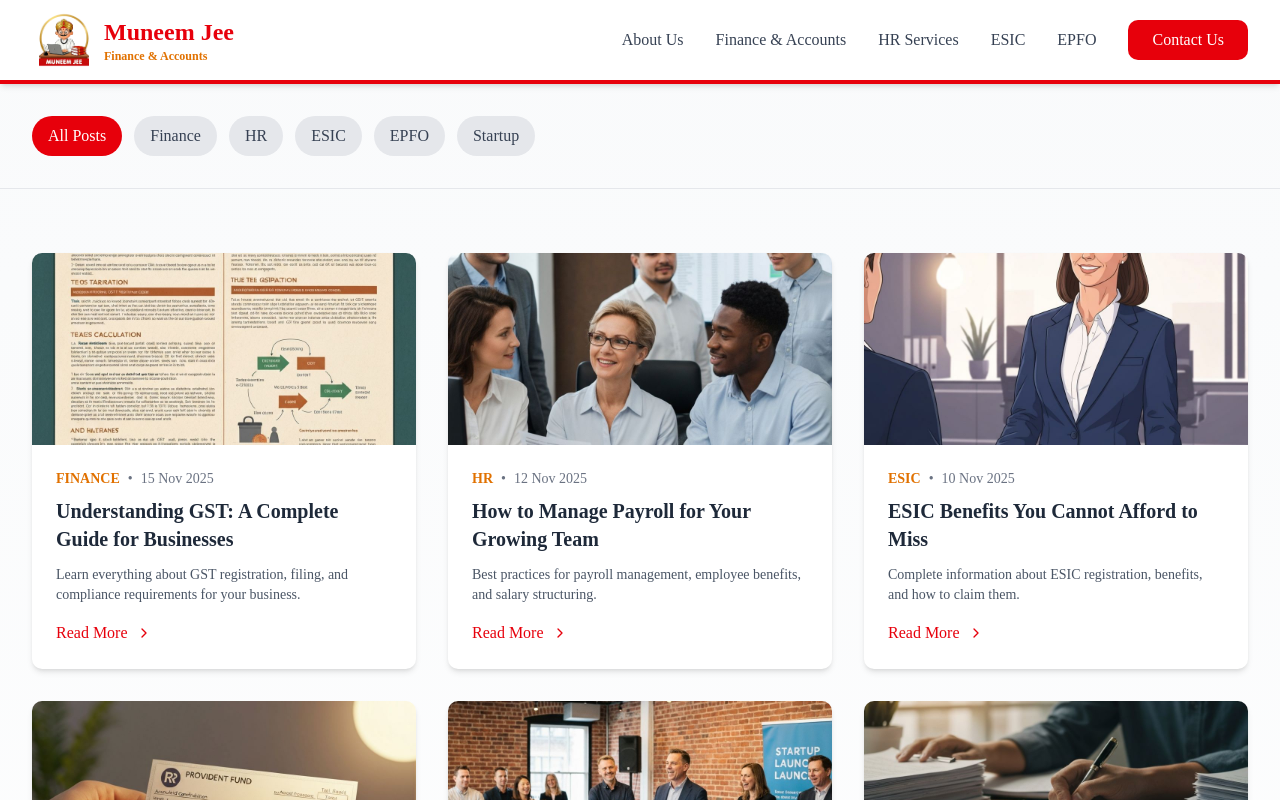
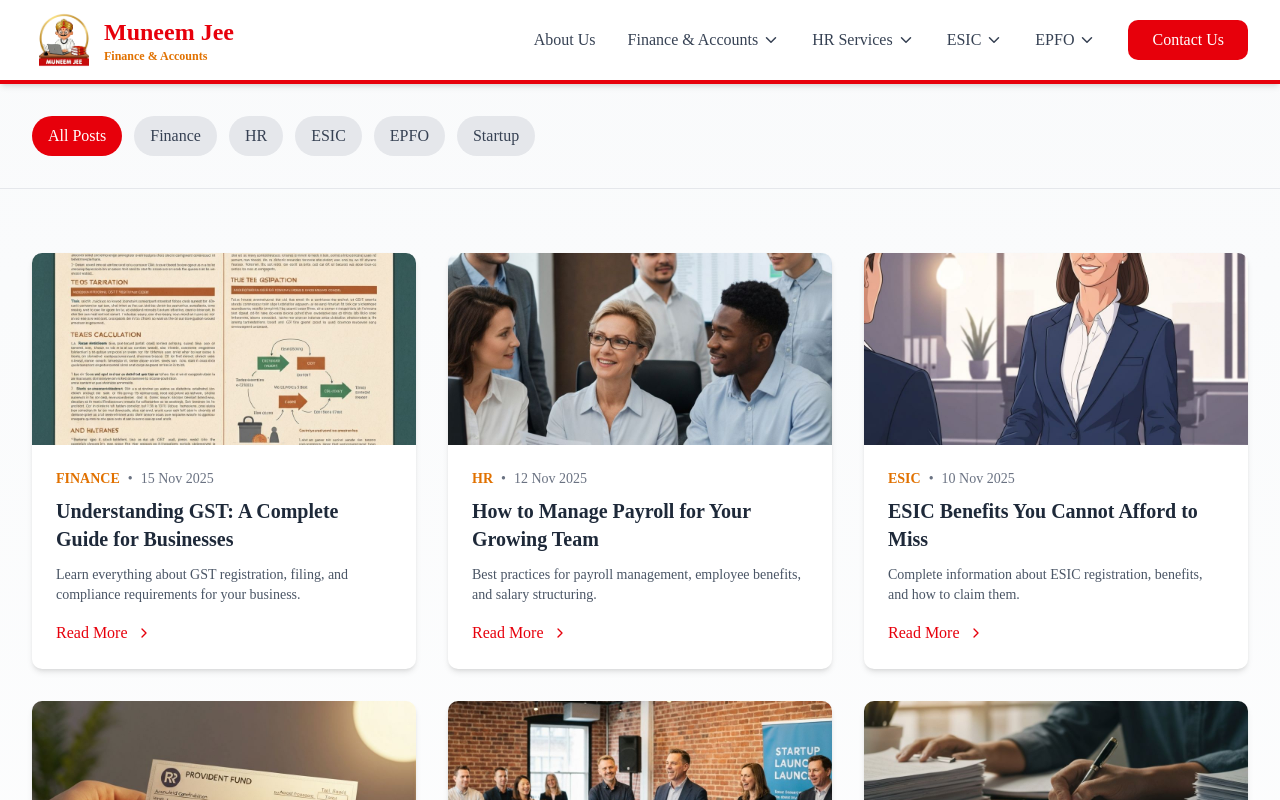
Before and after one commit to MohitPrajapati123/Muneem-ji, a React (Vite) app: page /blog in a window 1280 px wide. Shown: the top 800 px of the page. Built offline with nearby package versions, Linux system fonts and the light colour scheme.

Commit message:
Initial commit

```diff
--- a/src/App.tsx
+++ b/src/App.tsx
@@ -37,6 +37,7 @@ const App = () => {
           <Route path="/faqs" element={<FAQsPage />} />
           <Route path="/finance" element={<FinancePage />} />
           <Route path="/hr-services" element={<HRServicesPage />} />
+          <Route path="/hr-services/epfo" element={<EPFOPage />} />
           <Route path="/learn-more" element={<LearnMorePage />} />
           <Route path="/learn-more1" element={<LearnMorePage1 />} />
           <Route path="/privacy-policy" element={<PrivacyPolicy />} />
--- a/src/components/header.tsx
+++ b/src/components/header.tsx
@@ -1,19 +1,25 @@
 "use client";
 
 import { useState } from "react";
-import { Menu, X } from "lucide-react";
+import { Menu, X, ChevronDown } from "lucide-react";
 import { Link } from "react-router-dom";
 import logo from "../assets/logo.png";
 
 export default function Header() {
   const [isOpen, setIsOpen] = useState(false);
+  const [dropdown, setDropdown] = useState<string | null>(null);
+
+  const toggleDropdown = (name: string) => {
+    setDropdown(dropdown === name ? null : name);
+  };
 
   const handleNavClick = () => {
     setIsOpen(false);
+    setDropdown(null);
   };
 
   return (
-    <header className="bg-white border-b-4 border-red-600 sticky top-0 z-50 shadow-md">
+    <header className="bg-white  text-black border-b-4 border-red-600 sticky top-0 z-50 shadow-md">
       <div className="max-w-7xl mx-auto px-4 sm:px-6 lg:px-8">
 
         {/* TOP BAR */}
@@ -22,38 +28,130 @@ export default function Header() {
           {/* LOGO */}
           <Link to="/" className="flex items-center gap-2 group" onClick={handleNavClick}>
             <div className="w-16 h-16">
-              <img
-                src={logo}
-                alt="Muneem Jee Logo"
-                className="object-contain w-full h-full"
-              />
+              <img src={logo} alt="Muneem Jee Logo" className="object-contain w-full h-full" />
             </div>
 
             <div className="hidden sm:flex flex-col">
               <span className="font-bold text-2xl text-red-600">Muneem Jee</span>
-              <span className="text-xs text-amber-600 font-semibold">
-                Finance & Accounts
-              </span>
+              <span className="text-xs text-amber-600 font-semibold">Finance & Accounts</span>
             </div>
           </Link>
 
-          {/* DESKTOP NAVIGATION */}
+          {/* DESKTOP NAV */}
           <nav className="hidden md:flex gap-8 items-center">
+
+            {/* About - no dropdown */}
             <Link to="/about" className="text-gray-700 hover:text-amber-600 transition font-medium">
               About Us
             </Link>
-            <Link to="/finance" className="text-gray-700 hover:text-amber-600 transition font-medium">
-              Finance & Accounts
-            </Link>
-            <Link to="/hr-services" className="text-gray-700 hover:text-amber-600 transition font-medium">
-              HR Services
-            </Link>
-            <Link to="/esic" className="text-gray-700 hover:text-amber-600 transition font-medium">
-              ESIC
-            </Link>
-            <Link to="/epfo" className="text-gray-700 hover:text-amber-600 transition font-medium">
-              EPFO
-            </Link>
+
+            {/* FINANCE DROPDOWN */}
+            <div
+              className="relative"
+              onMouseEnter={() => setDropdown("finance")}
+              onMouseLeave={() => setDropdown(null)}
+            >
+              <button
+                className="flex items-center gap-1 text-gray-700 hover:text-amber-600 font-medium"
+                onClick={() => toggleDropdown("finance")}
+              >
+                Finance & Accounts <ChevronDown size={18} />
+              </button>
+
+              {dropdown === "finance" && (
+                <div className="absolute bg-white shadow-xl p-4 rounded-lg top-full left-0 w-56">
+                  <Link to="/finance/accounting" className="block py-2 hover:text-red-600" onClick={handleNavClick}>
+                    Accounting Services
+                  </Link>
+                  <Link to="/finance/gst" className="block py-2 hover:text-red-600" onClick={handleNavClick}>
+                    GST Services
+                  </Link>
+                  <Link to="/finance/tax" className="block py-2 hover:text-red-600" onClick={handleNavClick}>
+                    Tax Consultation
+                  </Link>
+                </div>
+              )}
+            </div>
+
+            {/* HR DROPDOWN */}
+            <div
+              className="relative"
+              onMouseEnter={() => setDropdown("hr")}
+              onMouseLeave={() => setDropdown(null)}
+            >
+              <button
+                className="flex items-center gap-1 text-gray-700 hover:text-amber-600 font-medium"
+                onClick={() => toggleDropdown("hr")}
+              >
+                HR Services <ChevronDown size={18} />
+              </button>
+
+              {dropdown === "hr" && (
+                <div className="absolute bg-white shadow-xl p-4 rounded-lg top-full left-0 w-56">
+                  <Link to="/hr-services/epfo" className="block py-2 hover:text-red-600" onClick={handleNavClick}>
+                    EPFO
+                  </Link>
+                  <Link to="/hr-services/recruitment" className="block py-2 hover:text-red-600" onClick={handleNavClick}>
+                    Recruitment
+                  </Link>
+                  <Link to="/hr-services/compliance" className="block py-2 hover:text-red-600" onClick={handleNavClick}>
+                    Compliance
+                  </Link>
+                </div>
+              )}
+            </div>
+
+            {/* ESIC DROPDOWN */}
+            <div
+              className="relative"
+              onMouseEnter={() => setDropdown("esic")}
+              onMouseLeave={() => setDropdown(null)}
+            >
+              <button
+                className="flex items-center gap-1 text-gray-700 hover:text-amber-600 font-medium"
+                onClick={() => toggleDropdown("esic")}
+              >
+                ESIC <ChevronDown size={18} />
+              </button>
+
+              {dropdown === "esic" && (
+                <div className="absolute bg-white shadow-xl p-4 rounded-lg top-full left-0 w-56">
+                  <Link to="/esic/registration" className="block py-2 hover:text-red-600" onClick={handleNavClick}>
+                    ESIC Registration
+                  </Link>
+                  <Link to="/esic/returns" className="block py-2 hover:text-red-600" onClick={handleNavClick}>
+                    ESIC Returns
+                  </Link>
+                </div>
+              )}
+            </div>
+
+            {/* EPFO DROPDOWN */}
+            <div
+              className="relative"
+              onMouseEnter={() => setDropdown("epfo")}
+              onMouseLeave={() => setDropdown(null)}
+            >
+              <button
+                className="flex items-center gap-1 text-gray-700 hover:text-amber-600 font-medium"
+                onClick={() => toggleDropdown("epfo")}
+              >
+                EPFO <ChevronDown size={18} />
+              </button>
+
+              {dropdown === "epfo" && (
+                <div className="absolute bg-white shadow-xl p-4 rounded-lg top-full left-0 w-56">
+                  <Link to="/epfo/registration" className="block py-2 hover:text-red-600" onClick={handleNavClick}>
+                    EPFO Registration
+                  </Link>
+                  <Link to="/epfo/returns" className="block py-2 hover:text-red-600" onClick={handleNavClick}>
+                    EPFO Returns
+                  </Link>
+                </div>
+              )}
+            </div>
+
+            {/* Contact */}
             <Link
               to="/contact"
               className="bg-red-600 text-white px-6 py-2 rounded-lg hover:bg-red-700 transition font-medium"
@@ -71,21 +169,57 @@ export default function Header() {
         {/* MOBILE NAVIGATION */}
         {isOpen && (
           <nav className="md:hidden pb-4 flex flex-col gap-4">
+
             <Link to="/about" className="text-gray-700 hover:text-amber-600 font-medium" onClick={handleNavClick}>
               About Us
             </Link>
-            <Link to="/finance" className="text-gray-700 hover:text-amber-600 font-medium" onClick={handleNavClick}>
-              Finance
-            </Link>
-            <Link to="/hr-services" className="text-gray-700 hover:text-amber-600 font-medium" onClick={handleNavClick}>
-              HR Services
-            </Link>
-            <Link to="/esic" className="text-gray-700 hover:text-amber-600 font-medium" onClick={handleNavClick}>
-              ESIC
-            </Link>
-            <Link to="/epfo" className="text-gray-700 hover:text-amber-600 font-medium" onClick={handleNavClick}>
-              EPFO
-            </Link>
+
+            {/* Mobile Finance */}
+            <details className="bg-gray-100 p-3 rounded group">
+              <summary className="cursor-pointer font-medium flex justify-between items-center">
+                Finance & Accounts <ChevronDown size={18} />
+              </summary>
+              <div className="pl-4 mt-2 flex flex-col gap-2">
+                <Link to="/finance/accounting" onClick={handleNavClick}>Accounting Services</Link>
+                <Link to="/finance/gst" onClick={handleNavClick}>GST Services</Link>
+                <Link to="/finance/tax" onClick={handleNavClick}>Tax Consultation</Link>
+              </div>
+            </details>
+
+            {/* Mobile HR */}
+            <details className="bg-gray-100 p-3 rounded group">
+              <summary className="cursor-pointer font-medium flex justify-between items-center">
+                HR Services <ChevronDown size={18} />
+              </summary>
+              <div className="pl-4 mt-2 flex flex-col gap-2">
+                <Link to="/hr-services/payroll" onClick={handleNavClick}>Payroll</Link>
+                <Link to="/hr-services/recruitment" onClick={handleNavClick}>Recruitment</Link>
+                <Link to="/hr-services/compliance" onClick={handleNavClick}>Compliance</Link>
+              </div>
+            </details>
+
+            {/* Mobile ESIC */}
+            <details className="bg-gray-100 p-3 rounded group">
+              <summary className="cursor-pointer font-medium flex justify-between items-center">
+                ESIC <ChevronDown size={18} />
+              </summary>
+              <div className="pl-4 mt-2 flex flex-col gap-2">
+                <Link to="/esic/registration" onClick={handleNavClick}>ESIC Registration</Link>
+                <Link to="/esic/returns" onClick={handleNavClick}>ESIC Returns</Link>
+              </div>
+            </details>
+
+            {/* Mobile EPFO */}
+            <details className="bg-gray-100 p-3 rounded group">
+              <summary className="cursor-pointer font-medium flex justify-between items-center">
+                EPFO <ChevronDown size={18} />
+              </summary>
+              <div className="pl-4 mt-2 flex flex-col gap-2">
+                <Link to="/epfo/registration" onClick={handleNavClick}>EPFO Registration</Link>
+                <Link to="/epfo/returns" onClick={handleNavClick}>EPFO Returns</Link>
+              </div>
+            </details>
+
             <Link
               to="/contact"
               className="bg-red-600 text-white px-6 py-2 rounded-lg hover:bg-red-700 transition w-full text-center font-medium"
```
